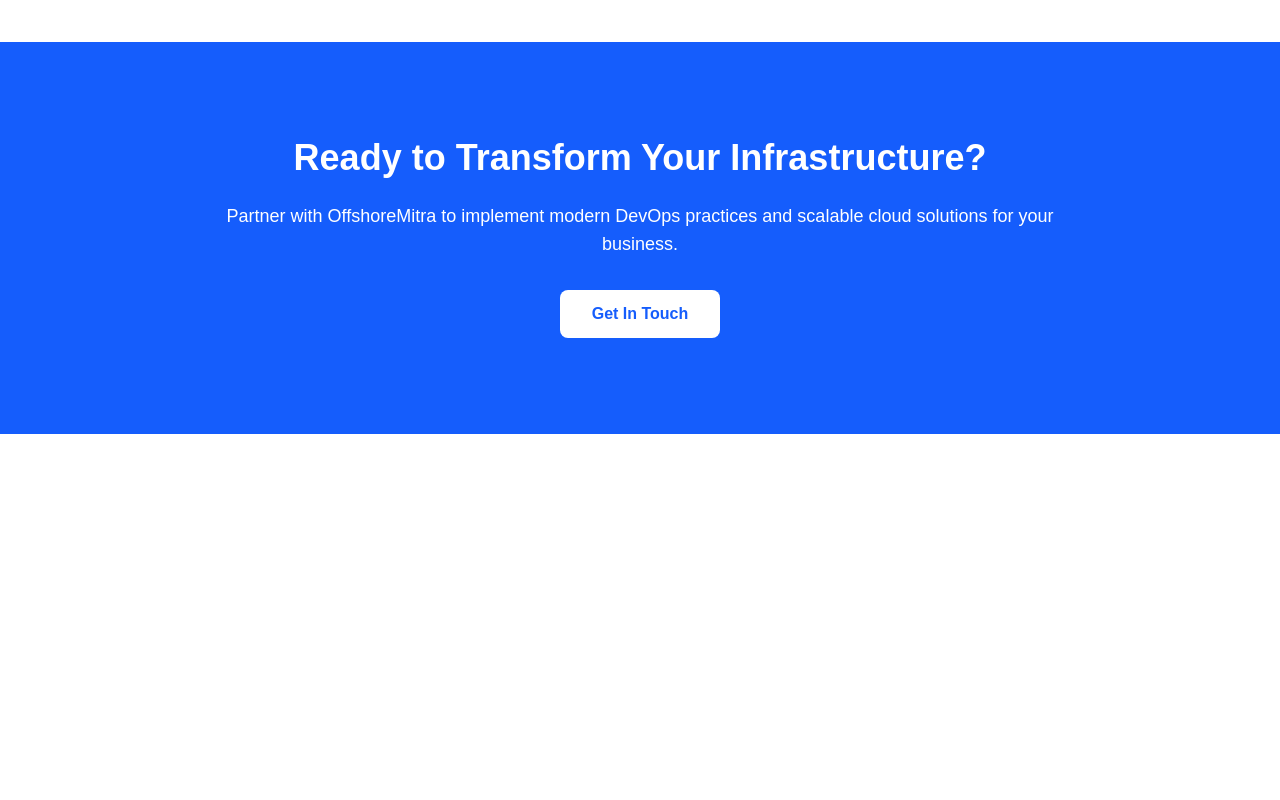
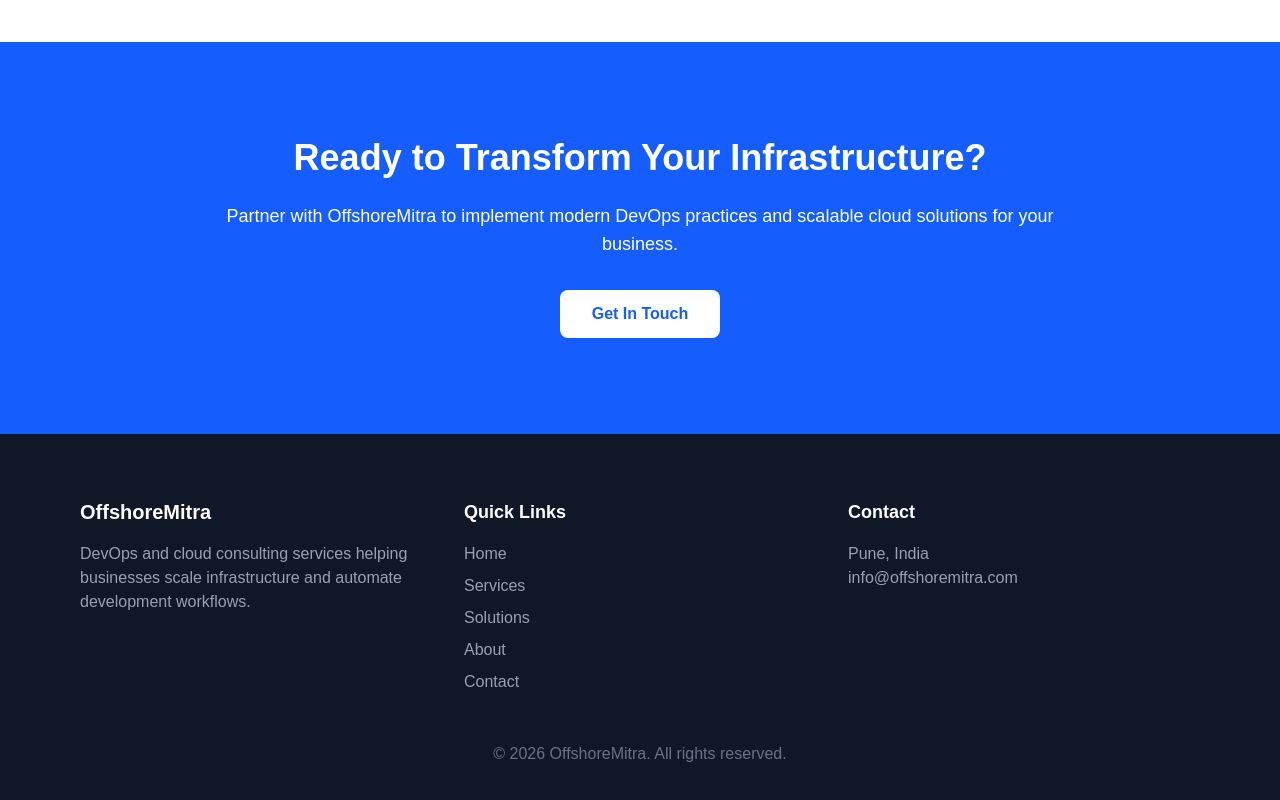
Before and after one commit to Amogh902/Company-s_Website, a Next.js app in the folder apps/: page / in a window 1280 px wide. Shown: the part 1816-2616 px from the top of the page. Before the commit the page ends 2250 px from the top, so only its background shows below. Built offline with nearby package versions, Linux system fonts and the light colour scheme.

Commit message:
Step10 Footer

```diff
--- a/apps/app/page.js
+++ b/apps/app/page.js
@@ -4,6 +4,7 @@
 import WhyUs from "../sections/WhyUs"
 import Testimonials from "../sections/Testimonials"
 import CTA from "../sections/CTA"
+import Footer from "../sections/Footer"
 
 export default function Home() {
   return (
@@ -14,6 +15,7 @@
       <WhyUs />
       <Testimonials />
       <CTA />
+      <Footer />
     </div>
   )
 }
--- a/apps/sections/Footer.js
+++ b/apps/sections/Footer.js
@@ -0,0 +1,42 @@
+export default function Footer() {
+  return (
+    <footer className="bg-gray-900 text-white py-16">
+      <div className="max-w-6xl mx-auto px-4 grid md:grid-cols-3 gap-8">
+
+        <div>
+          <h3 className="text-xl font-bold mb-4">OffshoreMitra</h3>
+          <p className="text-gray-400">
+            DevOps and cloud consulting services helping businesses
+            scale infrastructure and automate development workflows.
+          </p>
+        </div>
+
+        <div>
+          <h3 className="text-lg font-semibold mb-4">Quick Links</h3>
+          <ul className="space-y-2 text-gray-400">
+            <li>Home</li>
+            <li>Services</li>
+            <li>Solutions</li>
+            <li>About</li>
+            <li>Contact</li>
+          </ul>
+        </div>
+
+        <div>
+          <h3 className="text-lg font-semibold mb-4">Contact</h3>
+          <p className="text-gray-400">
+            Pune, India
+          </p>
+          <p className="text-gray-400">
+            info@offshoremitra.com
+          </p>
+        </div>
+
+      </div>
+
+      <div className="text-center text-gray-500 mt-12">
+        © 2026 OffshoreMitra. All rights reserved.
+      </div>
+    </footer>
+  )
+}
```
Also changed, not shown: 1 other file (tests, documents, lock files or other folders).
